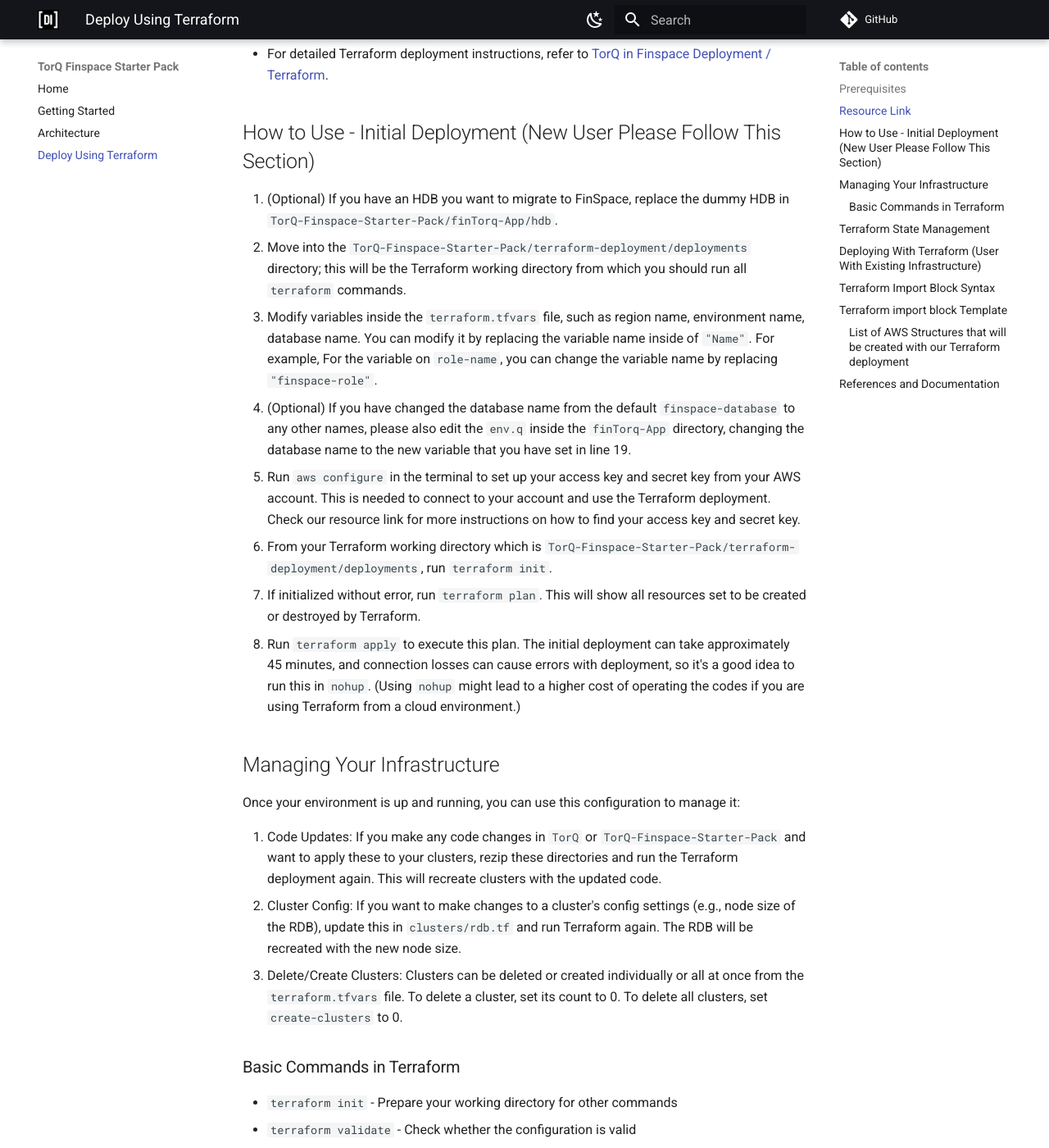
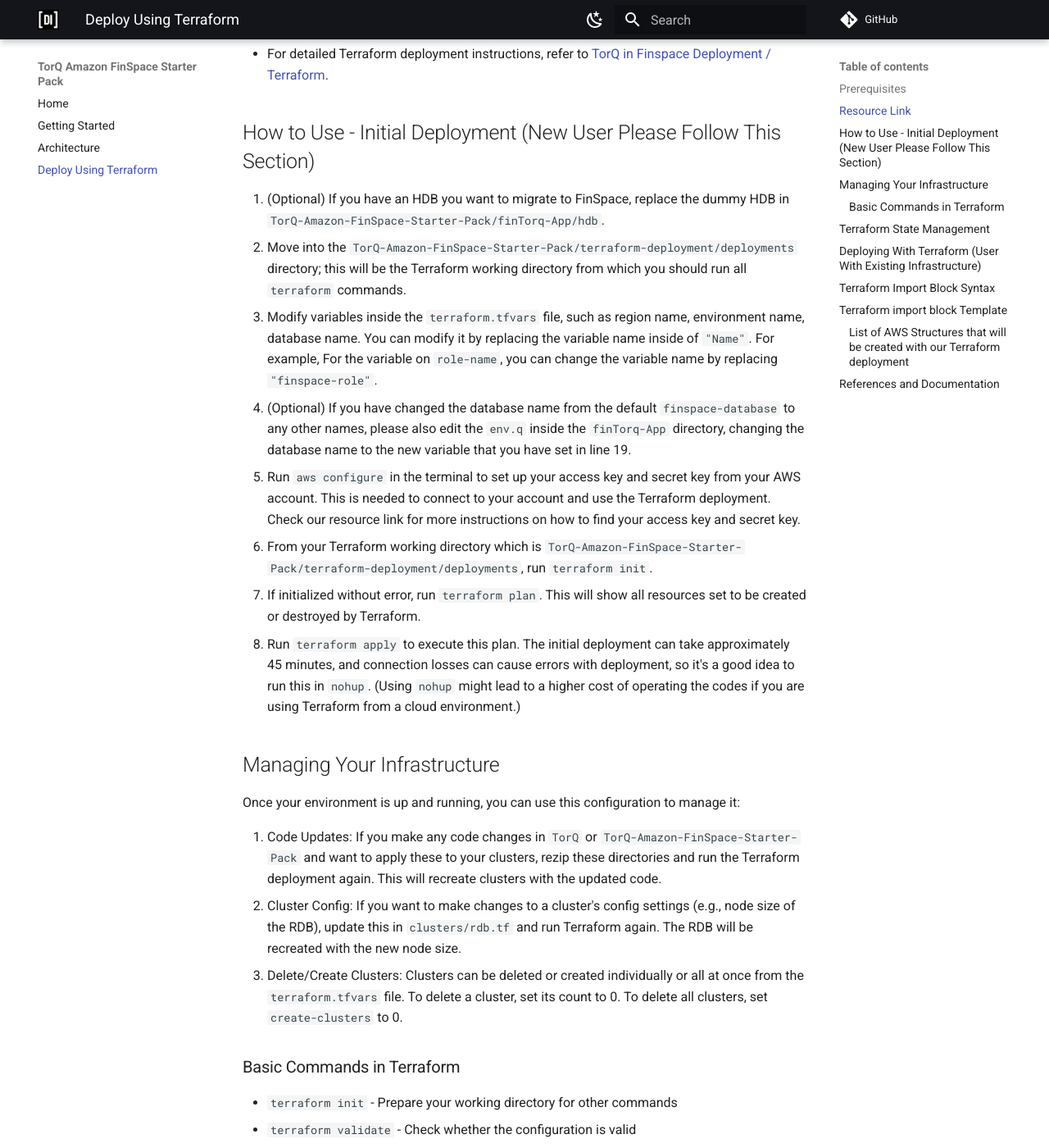
Before and after one commit to DataIntellectTech/TorQ-Amazon-FinSpace-Starter-Pack, an MkDocs documentation site: the page built from docs/terraformdeloyment.md, in a window 1280 px wide and 1400 px high, scrolled down 806 px. Shown: the whole window at 82% size. Built offline with MkDocs 1.6.1 and Material for MkDocs 9.7.7, drawn with Linux system fonts in a browser that asks for light colours; comment, search, counter and statistics services are not loaded.

```diff
--- a/docs/terraformdeloyment.md
+++ b/docs/terraformdeloyment.md
@@ -20,12 +20,12 @@ This Terraform setup is designed to deploy and manage a FinSpace environment run
 
 ## How to Use - Initial Deployment (New User Please Follow This Section)
 
-1. (Optional) If you have an HDB you want to migrate to FinSpace, replace the dummy HDB in `TorQ-Finspace-Starter-Pack/finTorq-App/hdb`.
-2. Move into the `TorQ-Finspace-Starter-Pack/terraform-deployment/deployments` directory; this will be the Terraform working directory from which you should run all `terraform` commands.
+1. (Optional) If you have an HDB you want to migrate to FinSpace, replace the dummy HDB in `TorQ-Amazon-FinSpace-Starter-Pack/finTorq-App/hdb`.
+2. Move into the `TorQ-Amazon-FinSpace-Starter-Pack/terraform-deployment/deployments` directory; this will be the Terraform working directory from which you should run all `terraform` commands.
 3. Modify variables inside the `terraform.tfvars` file, such as region name, environment name, database name. You can modify it by replacing the variable name inside of `"Name"`. For example, For the variable on `role-name`, you can change the variable name by replacing `"finspace-role"`.
 4. (Optional) If you have changed the database name from the default `finspace-database` to any other names, please also edit the `env.q` inside the `finTorq-App` directory, changing the database name to the new variable that you have set in line 19.
 5. Run `aws configure` in the terminal to set up your access key and secret key from your AWS account. This is needed to connect to your account and use the Terraform deployment. Check our resource link for more instructions on how to find your access key and secret key.
-6. From your Terraform working directory which is `TorQ-Finspace-Starter-Pack/terraform-deployment/deployments`, run `terraform init`.
+6. From your Terraform working directory which is `TorQ-Amazon-FinSpace-Starter-Pack/terraform-deployment/deployments`, run `terraform init`.
 7. If initialized without error, run `terraform plan`. This will show all resources set to be created or destroyed by Terraform.
 8. Run `terraform apply` to execute this plan. The initial deployment can take approximately 45 minutes, and connection losses can cause errors with deployment, so it's a good idea to run this in `nohup`. (Using `nohup` might lead to a higher cost of operating the codes if you are using Terraform from a cloud environment.)
 
@@ -36,7 +36,7 @@ This Terraform setup is designed to deploy and manage a FinSpace environment run
 
 Once your environment is up and running, you can use this configuration to manage it:
 
-1. Code Updates: If you make any code changes in `TorQ` or `TorQ-Finspace-Starter-Pack` and want to apply these to your clusters, rezip these directories and run the Terraform deployment again. This will recreate clusters with the updated code.
+1. Code Updates: If you make any code changes in `TorQ` or `TorQ-Amazon-FinSpace-Starter-Pack` and want to apply these to your clusters, rezip these directories and run the Terraform deployment again. This will recreate clusters with the updated code.
 2. Cluster Config: If you want to make changes to a cluster's config settings (e.g., node size of the RDB), update this in `clusters/rdb.tf` and run Terraform again. The RDB will be recreated with the new node size.
 3. Delete/Create Clusters: Clusters can be deleted or created individually or all at once from the `terraform.tfvars` file. To delete a cluster, set its count to 0. To delete all clusters, set `create-clusters` to 0.
 
--- a/mkdocs.yml
+++ b/mkdocs.yml
@@ -1,4 +1,4 @@
-site_name: TorQ Finspace Starter Pack
+site_name: TorQ Amazon FinSpace Starter Pack
 nav:
     - Home: index.md
     - Getting Started: gettingstarted.md
@@ -6,7 +6,7 @@ nav:
     - Deploy Using Terraform: terraformdeloyment.md
 
 repo_name: 'GitHub'
-repo_url: 'https://github.com/DataIntellectTech/TorQ-Finspace-Starter-Pack'
+repo_url: 'https://dataintellecttech.github.io/TorQ-Amazon-FinSpace-Starter-Pack'
 
 theme:
   favicon: graphics/favicon.ico
```
Also changed, not shown: README.md (+4 -2 lines), docs/gettingstarted.md (+3 -3 lines), docs/index.md (+0 -2 lines), terraform-deployment/README.md (+4 -4 lines), 4 other files.
